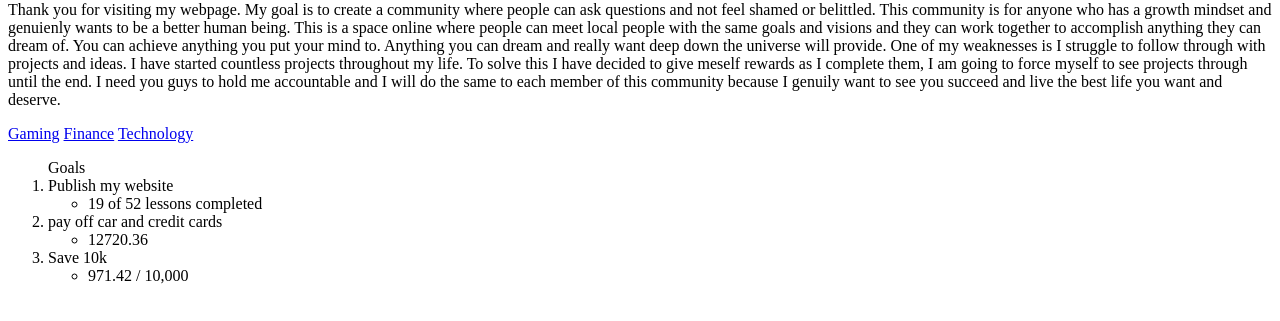
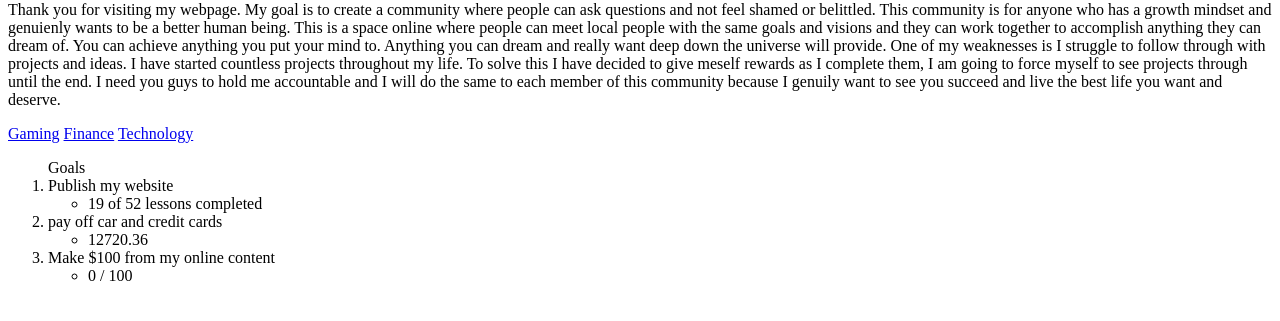
Before and after one commit to Sam-Hill69/Sam-Hill69.github.io, a plain HTML site: page index.html in a window 1280 px wide. Shown: the part 79-400 px from the top of the page. Drawn offline with Linux system fonts and the light colour scheme.

Commit message:
moved the index to the main page and the Pages repo to the main repo

```diff
--- a/Website/index.html
+++ b/index.html
@@ -27,9 +27,9 @@
         <ul>
             <li>12720.36</li>
         </ul>
-        <li>Save 10k</li>
+        <li>Make $100 from my online content</li>
         <ul>
-            <li>971.42 / 10,000</li>
+            <li>0 / 100</li>
         </ul>
 
     </ol>
```
Also changed, not shown: Pages/finance.html (renamed from Website/Pages/finance.html, +1 -1 lines), Pages/technology.html (renamed from Website/Pages/technology.html, +1 -1 lines), Pages/gaming.html (renamed from Website/Pages/gaming.html).
